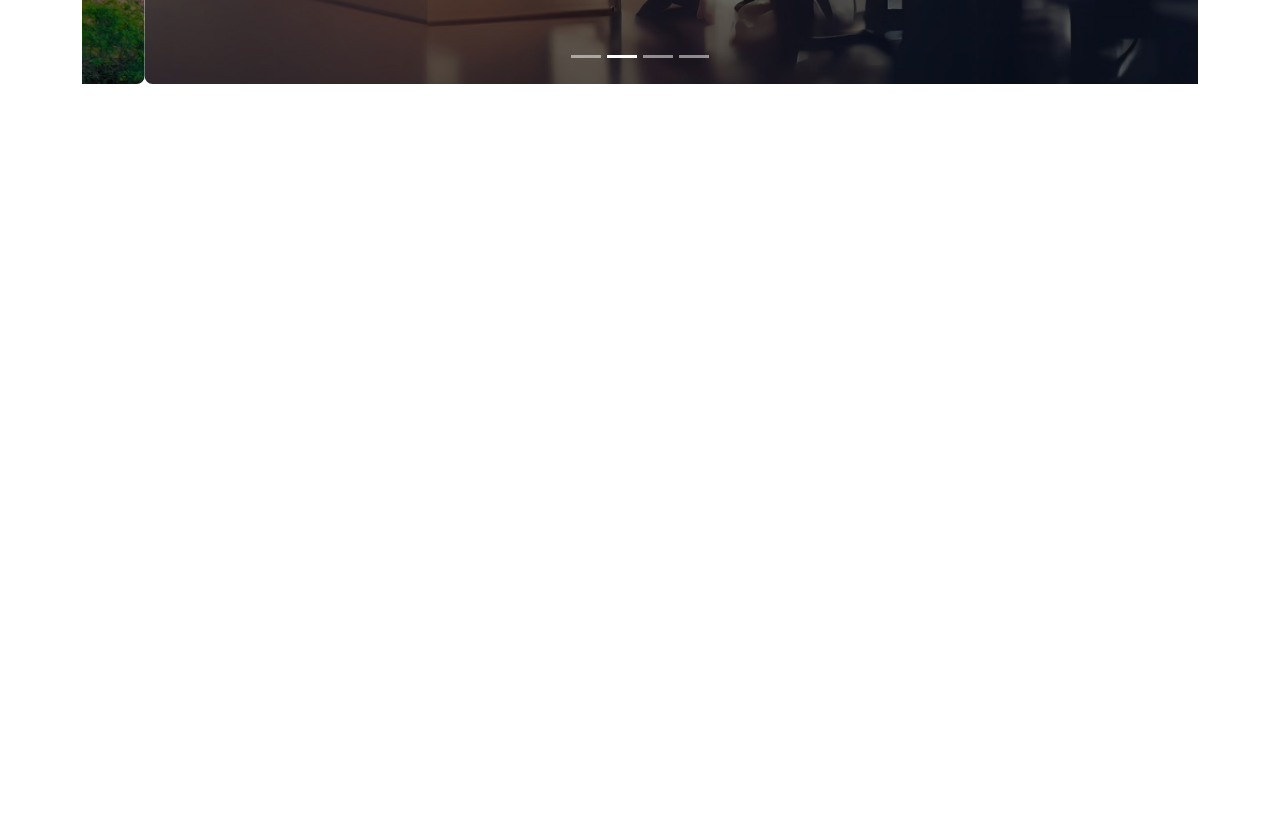
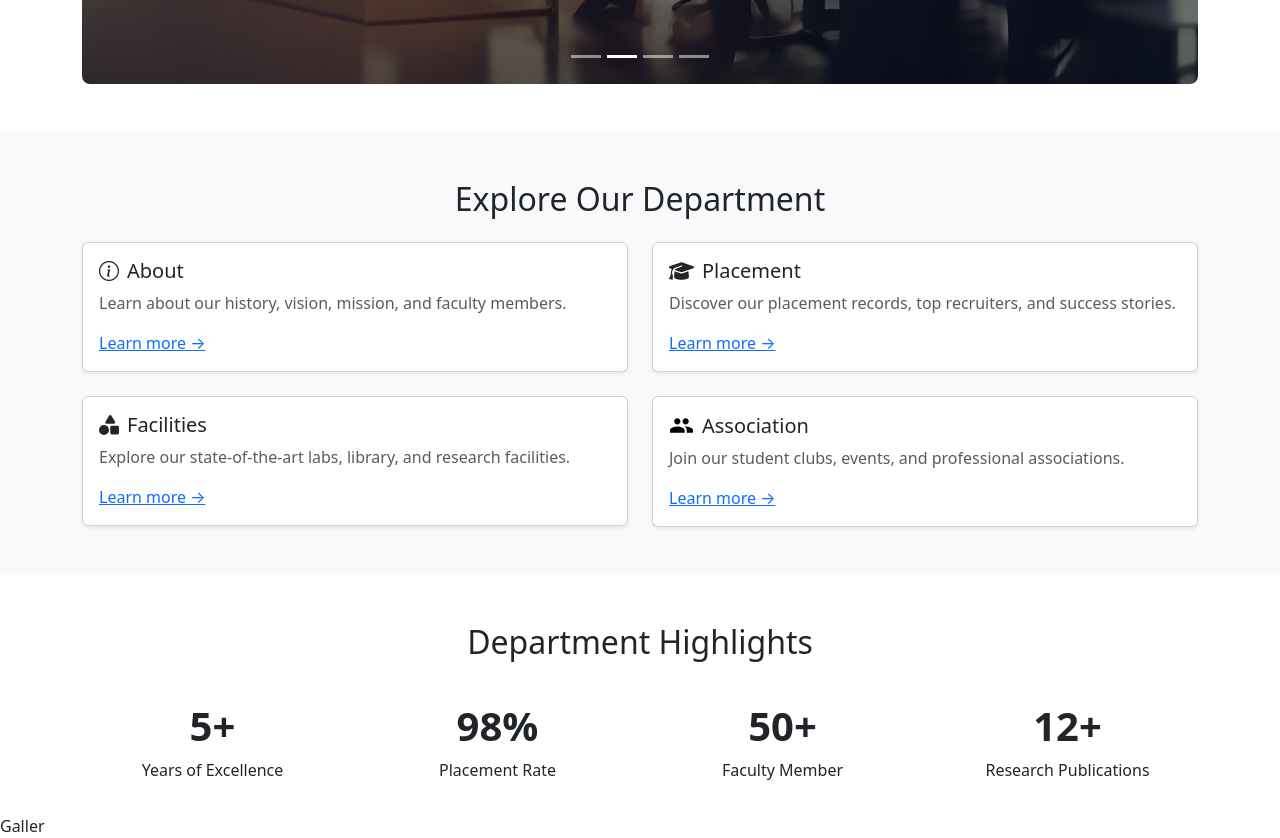
Before and after one commit to Ashwinkumaresan/IT_dept, a React (Vite) app: page / in a window 1280 px wide. Shown: the part 520-1358 px from the top of the page. Before the commit the page ends 800 px from the top, so only its background shows below. Built offline with nearby package versions, Linux system fonts and the light colour scheme.

Commit message:
Session 2

```diff
--- a/package.json
+++ b/package.json
@@ -10,6 +10,9 @@
     "preview": "vite preview"
   },
   "dependencies": {
+    "@fortawesome/fontawesome-svg-core": "^6.7.2",
+    "@fortawesome/free-solid-svg-icons": "^6.7.2",
+    "@fortawesome/react-fontawesome": "^0.2.2",
     "axios": "^1.8.4",
     "bootstrap": "^5.3.3",
     "bootstrap-icons": "^1.11.3",
--- /dev/null
+++ b/src/components/Home/Gallery/Galler.jsx
@@ -0,0 +1,7 @@
+import React from 'react'
+
+export const Galler = () => {
+  return (
+    <div>Galler</div>
+  )
+}
--- /dev/null
+++ b/src/components/Home/hero_caurosal/About/About.css
@@ -0,0 +1,4 @@
+.explore_card{
+    border: 1px solid #ccc;
+    border-radius: 8px;
+}
--- /dev/null
+++ b/src/components/Home/hero_caurosal/About/About.jsx
@@ -0,0 +1,111 @@
+import { Container, Row, Col, Card, Button } from "react-bootstrap";
+import { Link } from "react-router-dom";
+import { FontAwesomeIcon } from '@fortawesome/react-fontawesome';
+import { faGraduationCap,faShapes } from '@fortawesome/free-solid-svg-icons';
+// import { FaInfoCircle, FaGraduationCap, FaUniversity, FaUsers } from "react-icons/fa";
+
+export const About = () => {
+  return (
+    <>
+    <section className="w-100 py-5 bg-light my-5">
+      <Container>
+        <h2 className="text-center mb-4">Explore Our Department</h2>
+        <Row className="g-4">
+          <Col xs={12} sm={12} md={12} lg={6} xl={6} xxl={6}  >
+            <Card className="shadow-sm">
+              <Card.Body>
+                <Card.Title className="d-flex align-items-center gap-2">
+                <i class="bi bi-info-circle"></i>
+                  About
+                </Card.Title>
+                <Card.Text className="text-muted">
+                  Learn about our history, vision, mission, and faculty members.
+                </Card.Text>
+                <Link to="/about" className="text-primary">
+                  Learn more →
+                </Link>
+              </Card.Body>
+            </Card>
+          </Col>
+
+          <Col xs={12} sm={12} md={12} lg={6} xl={6} xxl={6}>
+            <Card className="shadow-sm">
+              <Card.Body>
+                <Card.Title className="d-flex align-items-center gap-2">
+                <FontAwesomeIcon icon={faGraduationCap} />
+                  Placement
+                </Card.Title>
+                <Card.Text className="text-muted">
+                  Discover our placement records, top recruiters, and success stories.
+                </Card.Text>
+                <Link to="/placement" className="text-primary">
+                  Learn more →
+                </Link>
+              </Card.Body>
+            </Card>
+          </Col>
+
+          <Col xs={12} sm={12} md={12} lg={6} xl={6} xxl={6}>
+            <Card className="shadow-sm">
+              <Card.Body>
+                <Card.Title className="d-flex align-items-center gap-2">
+                <FontAwesomeIcon icon={faShapes} />
+                  Facilities
+                </Card.Title>
+                <Card.Text className="text-muted">
+                  Explore our state-of-the-art labs, library, and research facilities.
+                </Card.Text>
+                <Link to="/facilities" className="text-primary">
+                  Learn more →
+                </Link>
+              </Card.Body>
+            </Card>
+          </Col>
+
+          <Col xs={12} sm={12} md={12} lg={6} xl={6} xxl={6}>
+            <Card className="shadow-sm">
+              <Card.Body>
+                <Card.Title className="d-flex align-items-center gap-2">
+                <svg xmlns="http://www.w3.org/2000/svg" width="25" height="25" viewBox="0 0 24 24"><path fill="#000" d="M16 11c1.66 0 2.99-1.34 2.99-3S17.66 5 16 5s-3 1.34-3 3s1.34 3 3 3m-8 0c1.66 0 2.99-1.34 2.99-3S9.66 5 8 5S5 6.34 5 8s1.34 3 3 3m0 2c-2.33 0-7 1.17-7 3.5V19h14v-2.5c0-2.33-4.67-3.5-7-3.5m8 0c-.29 0-.62.02-.97.05c1.16.84 1.97 1.97 1.97 3.45V19h6v-2.5c0-2.33-4.67-3.5-7-3.5"/></svg>
+                  Association
+                </Card.Title>
+                <Card.Text className="text-muted">
+                  Join our student clubs, events, and professional associations.
+                </Card.Text>
+                <Link to="/association" className="text-primary">
+                  Learn more →
+                </Link>
+              </Card.Body>
+            </Card>
+          </Col>
+        </Row>
+      </Container>
+    </section>
+
+    <section className="w-100">
+        <Container>
+        <h2 className="text-center mb-4">Department Highlights</h2>
+            <Row>
+                <Col xs={3} sm={3} md={3} lg={3} xl={3} className="text-center my-3">
+                    <h2 className="display-6 fw-bold">5+</h2>
+                    <p>Years of Excellence</p>
+                </Col>
+                <Col xs={3} sm={3} md={3} lg={3} xl={3} className="text-center my-3">
+                    <h2 className="display-6 fw-bold">98%</h2>
+                    <p>Placement Rate</p>
+                </Col>
+                <Col xs={3} sm={3} md={3} lg={3} xl={3} className="text-center my-3">
+                    <h2 className="display-6 fw-bold">50+</h2>
+                    <p>Faculty Member</p>
+                </Col>
+                <Col xs={3} sm={3} md={3} lg={3} xl={3} className="text-center my-3">
+                    <h2 className="display-6 fw-bold">12+</h2>
+                    <p>Research Publications</p>
+                </Col>
+            </Row>
+        </Container>
+    </section>
+    </>
+
+  );
+};
--- a/src/components/hero_caurosal/hero_caurosal.jsx
+++ b/src/components/Home/hero_caurosal/hero_caurosal.jsx
@@ -88,6 +88,7 @@ const HeroCarousel = () => {
             <Carousel.Item key={slide.id}>
                 <div
                 className="carousel-background"
+                rel="preload"
                 style={{
                     backgroundImage: `url(${slide.image})`,
                     height: "500px",
--- a/src/pages/Home.jsx
+++ b/src/pages/Home.jsx
@@ -1,9 +1,13 @@
-import HeroCarousel from "../components/hero_caurosal/hero_caurosal";
+import { Galler } from "../components/Home/Gallery/Galler";
+import { About } from "../components/Home/hero_caurosal/About/About";
+import HeroCarousel from "../components/Home/hero_caurosal/hero_caurosal";
 
 const Home = () => {
     return (
       <>
       <HeroCarousel/>
+      <About/>
+      <Galler/>
       </>
     );
   };
```
Also changed, not shown: src/components/Home/hero_caurosal/hero_caurosal.css (renamed from src/components/hero_caurosal/hero_caurosal.css), 1 other file (tests, documents, lock files or other folders).
